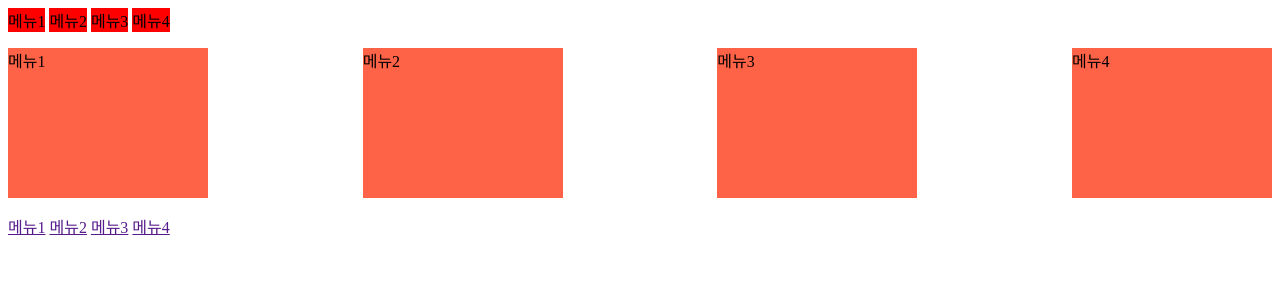
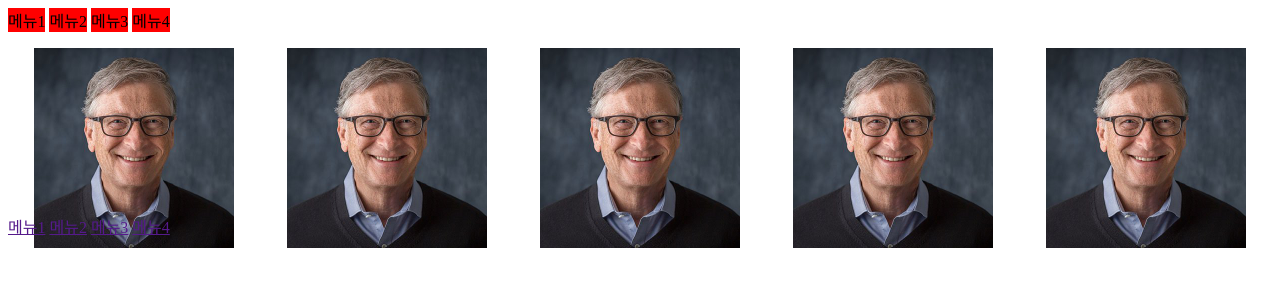
Before and after one commit to boomboomshakeit/leestudy, a plain HTML site: page web/html/tut04/02_blockInline.html in a window 1280 px wide. Drawn offline with Linux system fonts and the light colour scheme.

Commit message:
2023.10.12

```diff
--- a/web/html/tut04/02_blockInline.html
+++ b/web/html/tut04/02_blockInline.html
@@ -16,7 +16,8 @@
 
         .nav {
             display: flex;
-            justify-content: space-between;
+            /* justify-content: space-between; */
+            justify-content: space-around;
         }
 
         p {
@@ -24,6 +25,10 @@
             height: 150px;
             background-color: tomato;
             gap: 10px;
+        }
+
+        img {
+            width: 100%;
         }
     </style>
 </head>
@@ -38,10 +43,11 @@
     <span>메뉴4</span>
 
     <div class="nav">
-        <p>메뉴1</p>
-        <p>메뉴2</p>
-        <p>메뉴3</p>
-        <p>메뉴4</p>
+        <p><img src="../tut01/images/bill.jpg" alt=""></p>
+        <p><img src="../tut01/images/bill.jpg" alt=""></p>
+        <p><img src="../tut01/images/bill.jpg" alt=""></p>
+        <p><img src="../tut01/images/bill.jpg" alt=""></p>
+        <p><img src="../tut01/images/bill.jpg" alt=""></p>
     </div>
 
 
```
